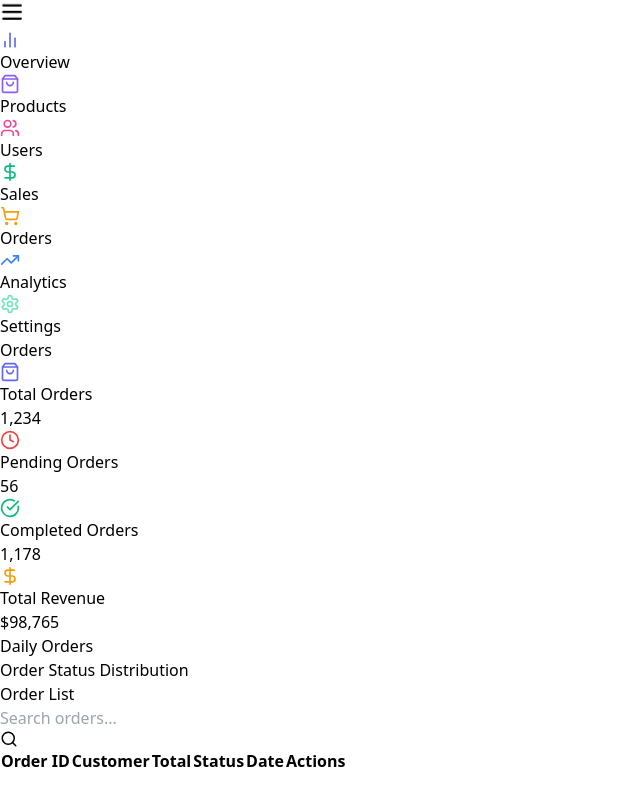
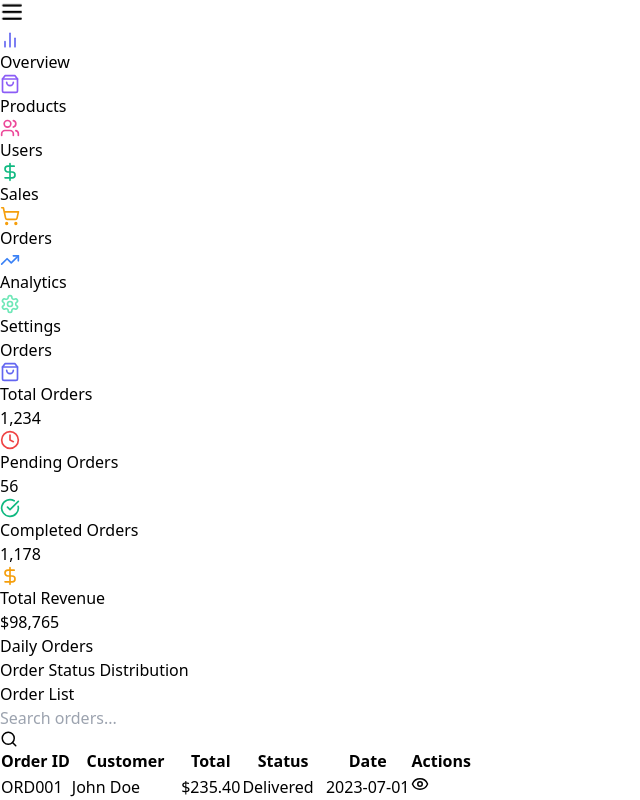
Before and after one commit to MirosBL45/dashboard, a React (Vite) app: page /orders in a window 1280 px wide. Shown: the top 800 px of the page, without its empty margins (0-640 px from the left). Built offline with nearby package versions, Linux system fonts and the light colour scheme.

Commit message:
oreders page done

```diff
--- a/src/components/orders/OrdersTable.jsx
+++ b/src/components/orders/OrdersTable.jsx
@@ -1,8 +1,24 @@
 import TableSearchHeader from '../common/TableSearchHeader';
+import { useState } from 'react';
 import { motion } from 'framer-motion';
 import { HEADER_ORDERS, ORDER_DATA } from '../../data/ChartsData';
+import { Eye } from 'lucide-react';
 
 export default function OrdersTable() {
+  const [searchTerm, setSearchTerm] = useState('');
+  const [filteredOrders, setFilteredOrders] = useState(ORDER_DATA);
+
+  function handleSearch(e) {
+    const term = e.target.value.toLowerCase();
+    setSearchTerm(term);
+    const filtered = ORDER_DATA.filter(
+      (order) =>
+        order.id.toLowerCase().includes(term) ||
+        order.customer.toLowerCase().includes(term)
+    );
+    setFilteredOrders(filtered);
+  }
+
   return (
     <motion.div
       className="bg-gray-800 bg-opacity-50 backdrop-blur-md shadow-lg rounded-xl p-6 border border-gray-700 mb-8 mt-8"
@@ -10,7 +26,12 @@ export default function OrdersTable() {
       animate={{ opacity: 1, y: 0 }}
       transition={{ delay: 0.4 }}
     >
-      <TableSearchHeader title="Order List" placeholder={'Search orders...'} />
+      <TableSearchHeader
+        title="Order List"
+        placeholder={'Search orders...'}
+        searchTerm={searchTerm}
+        onSearchChange={handleSearch}
+      />
       <div className="overflow-x-auto">
         <table className="min-w-full divide-y divide-gray-700">
           <thead>
@@ -25,6 +46,50 @@ export default function OrdersTable() {
               ))}
             </tr>
           </thead>
+          <tbody className="divide divide-gray-700">
+            {filteredOrders.map((order) => (
+              <motion.tr
+                key={order.id}
+                initial={{ opacity: 0 }}
+                animate={{ opacity: 1 }}
+                transition={{ duration: 0.3 }}
+                className="hover:bg-purple-900"
+              >
+                <td className="px-6 py-4 whitespace-nowrap text-sm font-medium text-gray-100">
+                  {order.id}
+                </td>
+                <td className="px-6 py-4 whitespace-nowrap text-sm font-medium text-gray-100">
+                  {order.customer}
+                </td>
+                <td className="px-6 py-4 whitespace-nowrap text-sm font-medium text-gray-100">
+                  ${order.total.toFixed(2)}
+                </td>
+                <td className="px-6 py-4 whitespace-nowrap text-sm text-gray-300">
+                  <span
+                    className={`px-2 inline-flex text-xs leading-5 font-semibold rounded-full ${
+                      order.status === 'Delivered'
+                        ? 'bg-green-100 text-green-800'
+                        : order.status === 'Processing'
+                        ? 'bg-yellow-100 text-yellow-800'
+                        : order.status === 'Shipped'
+                        ? 'bg-blue-100 text-blue-800'
+                        : 'bg-red-100 text-red-800'
+                    }`}
+                  >
+                    {order.status}
+                  </span>
+                </td>
+                <td className="px-6 py-4 whitespace-nowrap text-sm text-gray-300">
+                  {order.date}
+                </td>
+                <td className="px-6 py-4 whitespace-nowrap text-sm text-gray-300">
+                  <button className="text-indigo-400 hover:text-indigo-300 mr-2">
+                    <Eye size={18} />
+                  </button>
+                </td>
+              </motion.tr>
+            ))}
+          </tbody>
         </table>
       </div>
     </motion.div>
```
